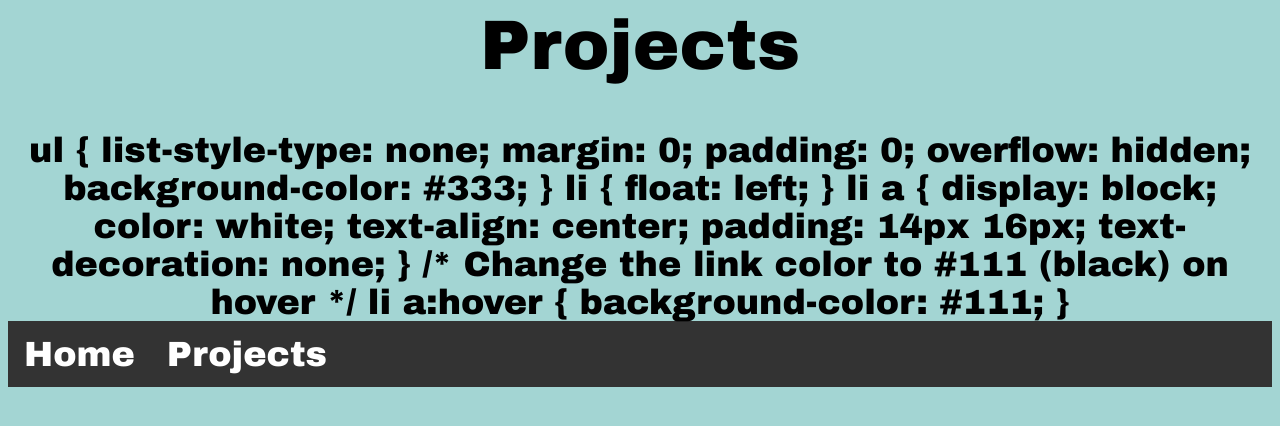
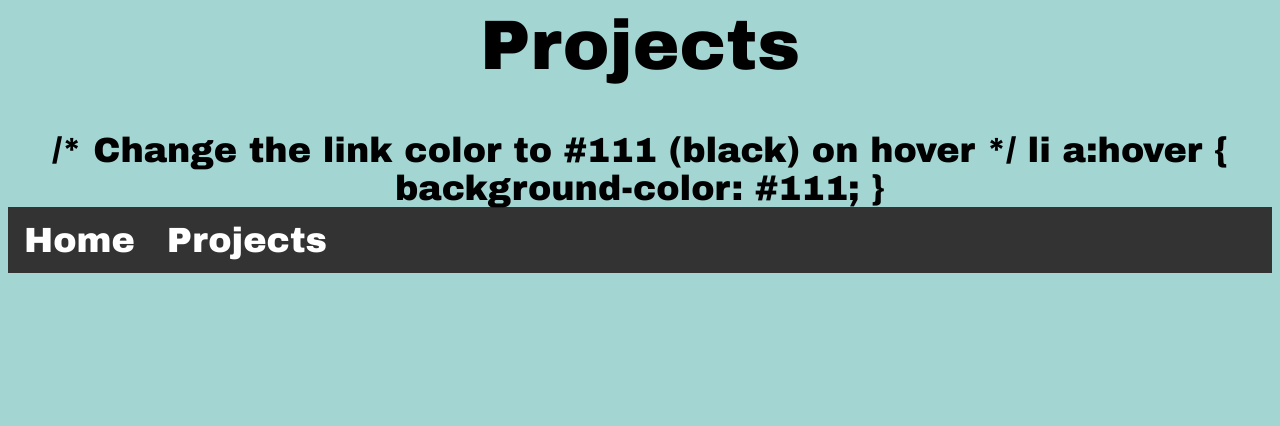
Before and after one commit to WVCS/portfolio-bradenmarier, a plain HTML site: page projects.html in a window 1280 px wide. Drawn offline with Linux system fonts and the light colour scheme.

Commit message:
Update projects.html

```diff
--- a/projects.html
+++ b/projects.html
@@ -1,24 +1,5 @@
 <DOCTYPE html>
 <h1>Projects</h1>
- ul {
-  list-style-type: none;
-  margin: 0;
-  padding: 0;
-  overflow: hidden;
-  background-color: #333;
-}
-
-li {
-  float: left;
-}
-
-li a {
-  display: block;
-  color: white;
-  text-align: center;
-  padding: 14px 16px;
-  text-decoration: none;
-}
 
 /* Change the link color to #111 (black) on hover */
 li a:hover {
```
